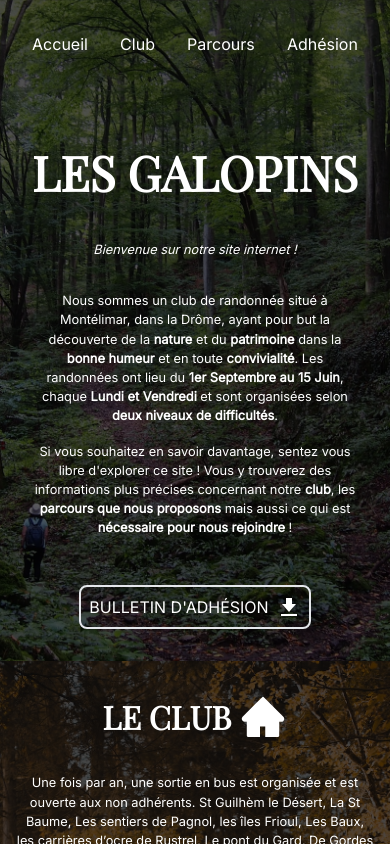
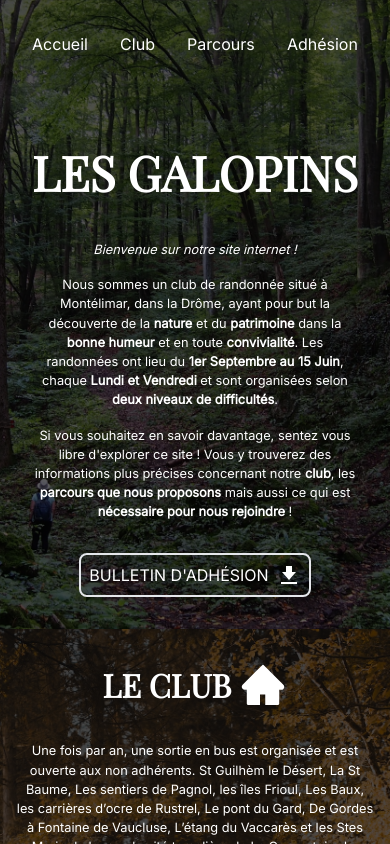
Before and after one commit to SebastienLaurentt/Galopins, a React (Vite) app: page / in a window 390 px wide. Shown: the top 844 px of the page. Built offline with nearby package versions, Linux system fonts and the light colour scheme.

Commit message:
clarify code on Home section

```diff
--- a/src/components/SubSection.tsx
+++ b/src/components/SubSection.tsx
@@ -10,7 +10,7 @@ function SubSection({
 
   return (
     <section
-      className={` ${className} flex flex-col justify-center items-center  mx-auto p-4 md:p-8 xl:p-20 `}
+      className={` ${className} flex flex-col mx-auto p-4 md:p-8 xl:p-20  `}
     >
       {children}
     </section>
--- a/src/sections/Home.tsx
+++ b/src/sections/Home.tsx
@@ -15,15 +15,18 @@ function Home() {
             <Header/>
             <h1>LES GALOPINS</h1>
             {/* HERO CONTENT */}
-            <SubSection>
-                <p className='italic text-center mb-8'>Bienvenue sur notre site internet ! </p>
-                        <p className=' text-center'>Nous sommes un club de randonnée situé à Montélimar, dans la Drôme, ayant pour but la découverte de la <strong>nature</strong> et du <strong>patrimoine</strong> dans la <strong>bonne humeur</strong> et en toute <strong>convivialité</strong>. Les randonnées ont lieu du <strong>1er Septembre au 15 Juin</strong>, chaque <strong>Lundi et Vendredi</strong> et sont organisées selon <strong>deux niveaux de difficultés</strong>.  </p>
-                        <p className=' text-center mb-12'>Si vous souhaitez en savoir davantage, sentez vous libre d'explorer ce site ! Vous y trouverez des informations plus précises concernant notre <strong>club</strong>, les <strong>parcours que nous proposons</strong> mais aussi ce qui est <strong>nécessaire pour nous rejoindre</strong> ! </p>
-                        <DownloadLink
-                            file={AdmissionFile}
-                            fileName="Admission_Galopins.pdf"
-                            linkName="BULLETIN D'ADHÉSION"
-                        />
+            <SubSection
+                className='text-center items-center'
+            >
+                <p className='italic'>Bienvenue sur notre site internet ! </p>
+                <p>Nous sommes un club de randonnée situé à Montélimar, dans la Drôme, ayant pour but la découverte de la <strong>nature</strong> et du <strong>patrimoine</strong> dans la <strong>bonne humeur</strong> et en toute <strong>convivialité</strong>. Les randonnées ont lieu du <strong>1er Septembre au 15 Juin</strong>, chaque <strong>Lundi et Vendredi</strong> et sont organisées selon <strong>deux niveaux de difficultés</strong>.  </p>
+                <p>Si vous souhaitez en savoir davantage, sentez vous libre d'explorer ce site ! Vous y trouverez des informations plus précises concernant notre <strong>club</strong>, les <strong>parcours que nous proposons</strong> mais aussi ce qui est <strong>nécessaire pour nous rejoindre</strong> ! </p>
+                <DownloadLink
+                    file={AdmissionFile}
+                    fileName="Admission_Galopins.pdf"
+                    linkName="BULLETIN D'ADHÉSION"
+                    classname='mt-4'
+                />
             </SubSection>
         </Section>
 
```
